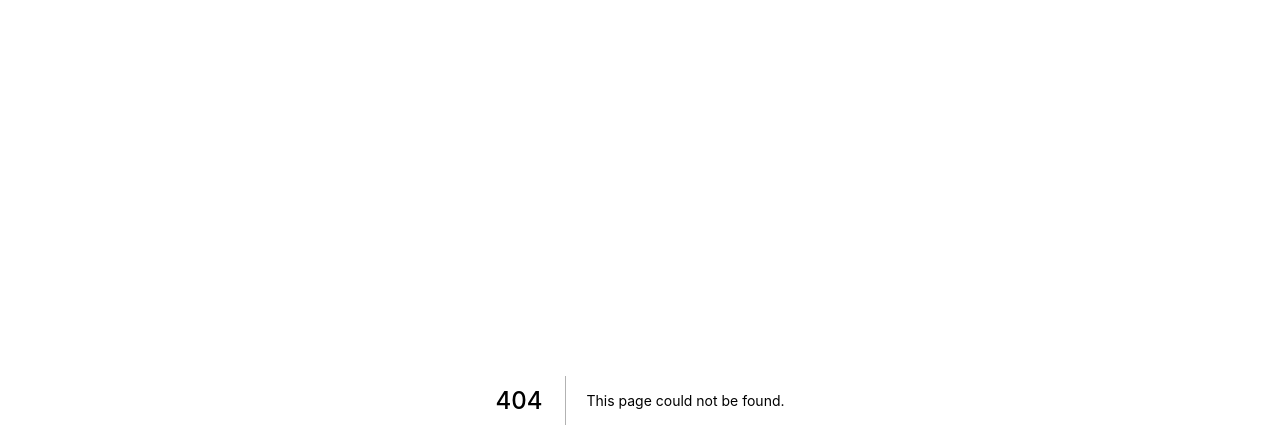
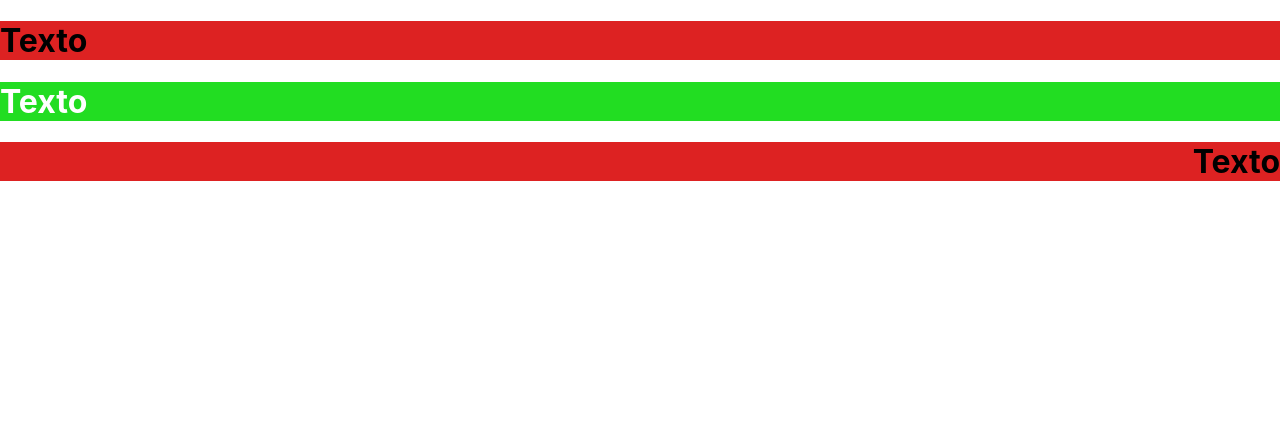
Before and after one commit to lucas-cercal/curso-nextjs, a Next.js app in the folder exercicios/: page /css/usandoEstilo in a window 1280 px wide. Before the commit this address had no page. Shown: the top 448 px of the page. Built offline with nearby package versions, Linux system fonts and the light colour scheme.

Commit message:
Aplicando Estilo CSS

```diff
--- /dev/null
+++ b/exercicios/components/Estilo.jsx
@@ -0,0 +1,13 @@
+export default function Estilo(props) {
+  return (
+    <div>
+      <h1 style={{
+          backgroundColor: props.numero >= 5 ? "#2d2" : "#d22",
+          color: props.color,
+          textAlign: props.direita ? "right" : "left"
+        }}>
+        Texto
+      </h1>
+    </div>
+  )
+}
--- /dev/null
+++ b/exercicios/pages/css/usandoEstilo.jsx
@@ -0,0 +1,11 @@
+import Estilo from "../../components/Estilo";
+
+export default function usandoEstilo () {
+  return (
+    <div>
+        <Estilo numero={3} color="#000"/>
+        <Estilo numero={5} color="#fff"/>
+        <Estilo numero={2} color="#000" direita/>
+    </div>
+  )
+}
```
